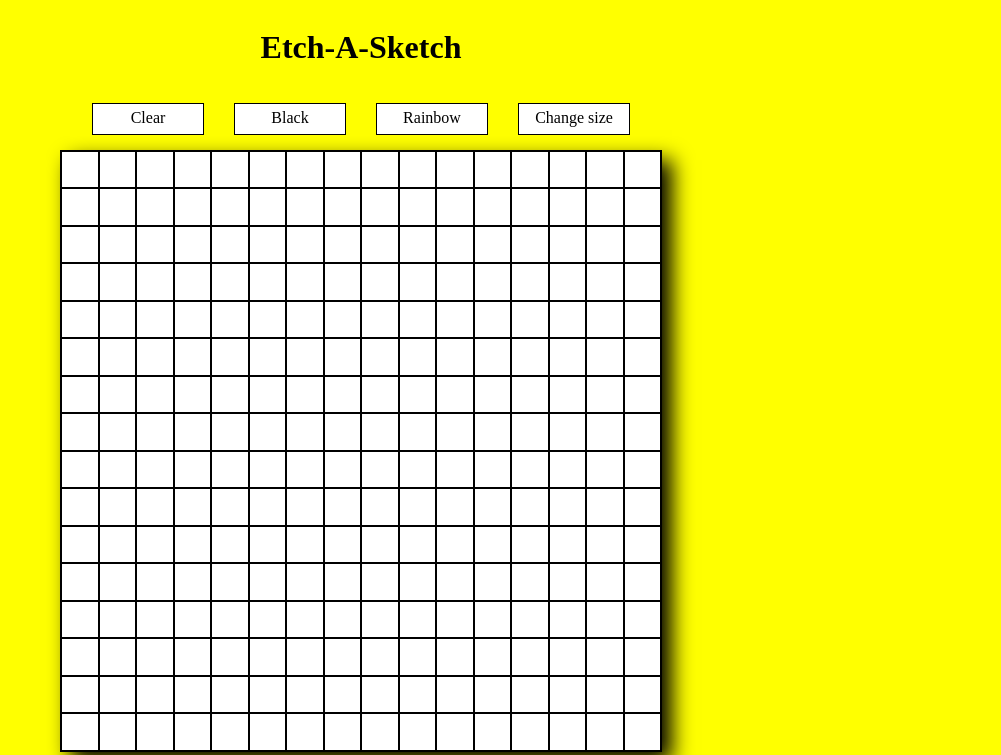
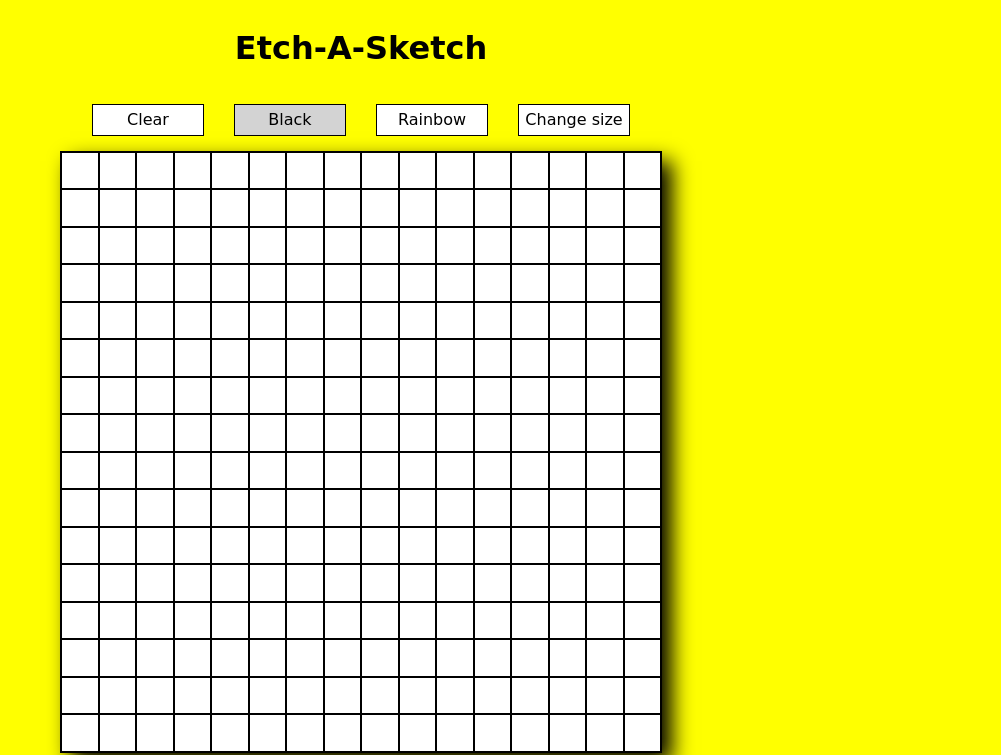
Before and after one commit to faaabi93/etch-a-sketch, a plain HTML site: page index.html in a window 1280 px wide. Both pictures are taken after a click on the element "Black". Shown: the top 755 px of the page, without its empty margins (279-1280 px from the left). Drawn offline with Linux system fonts and the light colour scheme.

Commit message:
final commit

```diff
--- a/etchasketch.js
+++ b/etchasketch.js
@@ -12,6 +12,8 @@ window.addEventListener("load", createDefaultGrid(16));
 clearbtn.addEventListener("click", clearAll);
 
 rainbowbtn.addEventListener("click", ()  => {
+    rainbowbtn.style.backgroundColor = "lightgrey";
+    blackbtn.style.backgroundColor = "white";
     clearAll();
     const gridItems = gridContainer.querySelectorAll("div");
     gridItems.forEach(gridItem => gridItem.removeEventListener("mouseover", blackColor));
@@ -19,6 +21,8 @@ rainbowbtn.addEventListener("click", ()  => {
 });
 
 blackbtn.addEventListener("click", () => {
+    rainbowbtn.style.backgroundColor = "white";
+    blackbtn.style.backgroundColor = "lightgrey";
     clearAll()
     const gridItems = gridContainer.querySelectorAll("div");
     gridItems.forEach(gridItem => gridItem.removeEventListener("mouseover", rainbowColor));
@@ -39,6 +43,7 @@ sizebtn.addEventListener("click", () => {
 });
 
 function createDefaultGrid() {
+    blackbtn.style.backgroundColor = "lightgrey";
     setSize(16);
     createDivs(16);
 };
--- a/style.css
+++ b/style.css
@@ -5,6 +5,7 @@ body {
     justify-content: center;
     align-items: center;
     background-color: yellow;
+    font-family: 'Lobster', cursive;
 }
 
 .button-container {
@@ -23,7 +24,7 @@ body {
 }
 
 .btn:hover {
-    background-color: grey;
+    background-color: lightgrey;
 }
 
 .grid-container {
```
